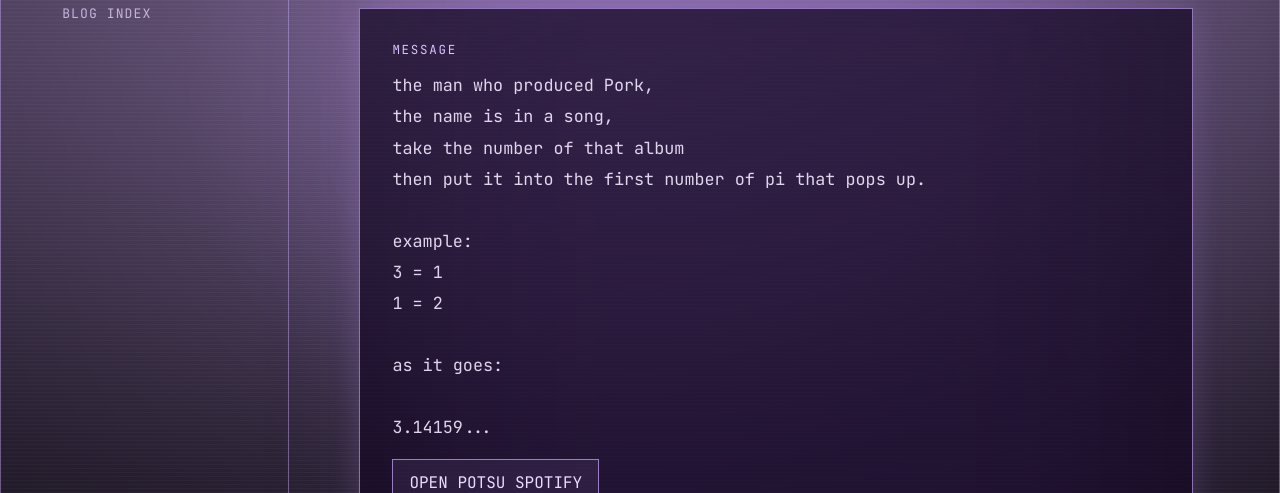
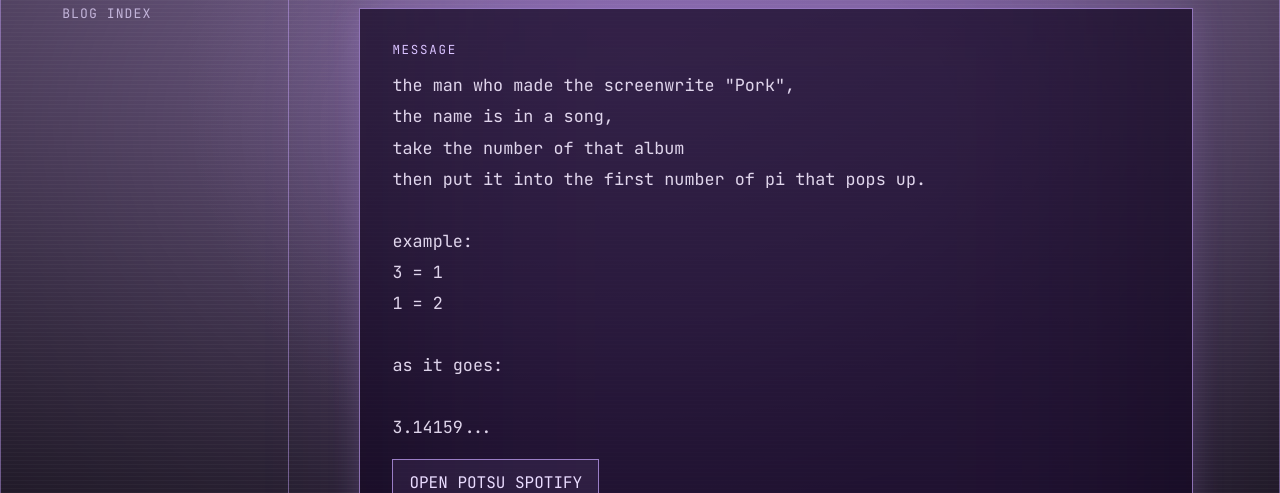
Before and after one commit to ThapaTheGreatest/Portfolio, a website: page potsu-puzzle.html in a window 1280 px wide. Shown: the part 272-765 px from the top of the page. Drawn offline with nearby package versions, Linux system fonts and the light colour scheme.

Commit message:
Modify message text in potsu-puzzle.html
Updated message content in the message box.

```diff
--- a/potsu-puzzle.html
+++ b/potsu-puzzle.html
@@ -273,7 +273,7 @@
 
       <div class="message-box">
         <div class="label">MESSAGE</div>
-        <div class="message">the man who produced Pork,
+        <div class="message">the man who made the screenwrite "Pork",
 the name is in a song,
 take the number of that album
 then put it into the first number of pi that pops up.
```
